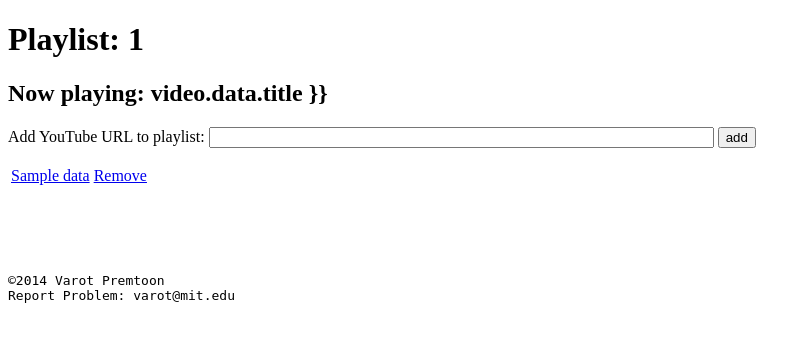
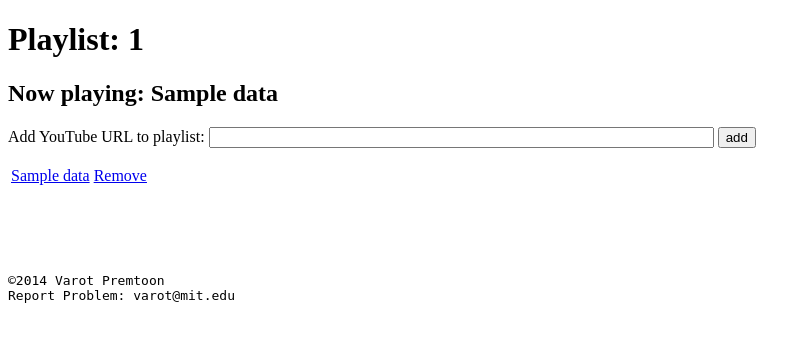
Before and after one commit to moldot/playlist, a Python web app: template app/templates/play.html in a window 1280 px wide. Shown: the top 342 px of the page, without its empty margins (0-811 px from the left). Run offline with Jinja, Linux system fonts and the light colour scheme; the template is opened without the code that fills it: most values are stand-ins (such as "Sample title", 1, 10 or a date in 2020); form fields are guessed from the names that the template uses.

Commit message:
fix: video is none (2)

```diff
--- a/app/templates/play.html
+++ b/app/templates/play.html
@@ -5,7 +5,7 @@
 {% endblock %}
 {% block content %}
 <h1>Playlist: {{ playlist.id }}</h1>
-<h2>Now playing: {% if video %} video.data.title }}{% else %}(no video){% endif %}</h2>
+<h2>Now playing: {% if video %}{{ video.data.title }}{% else %}(no video){% endif %}</h2>
 <div id="player"></div>
 
 <script>
```
